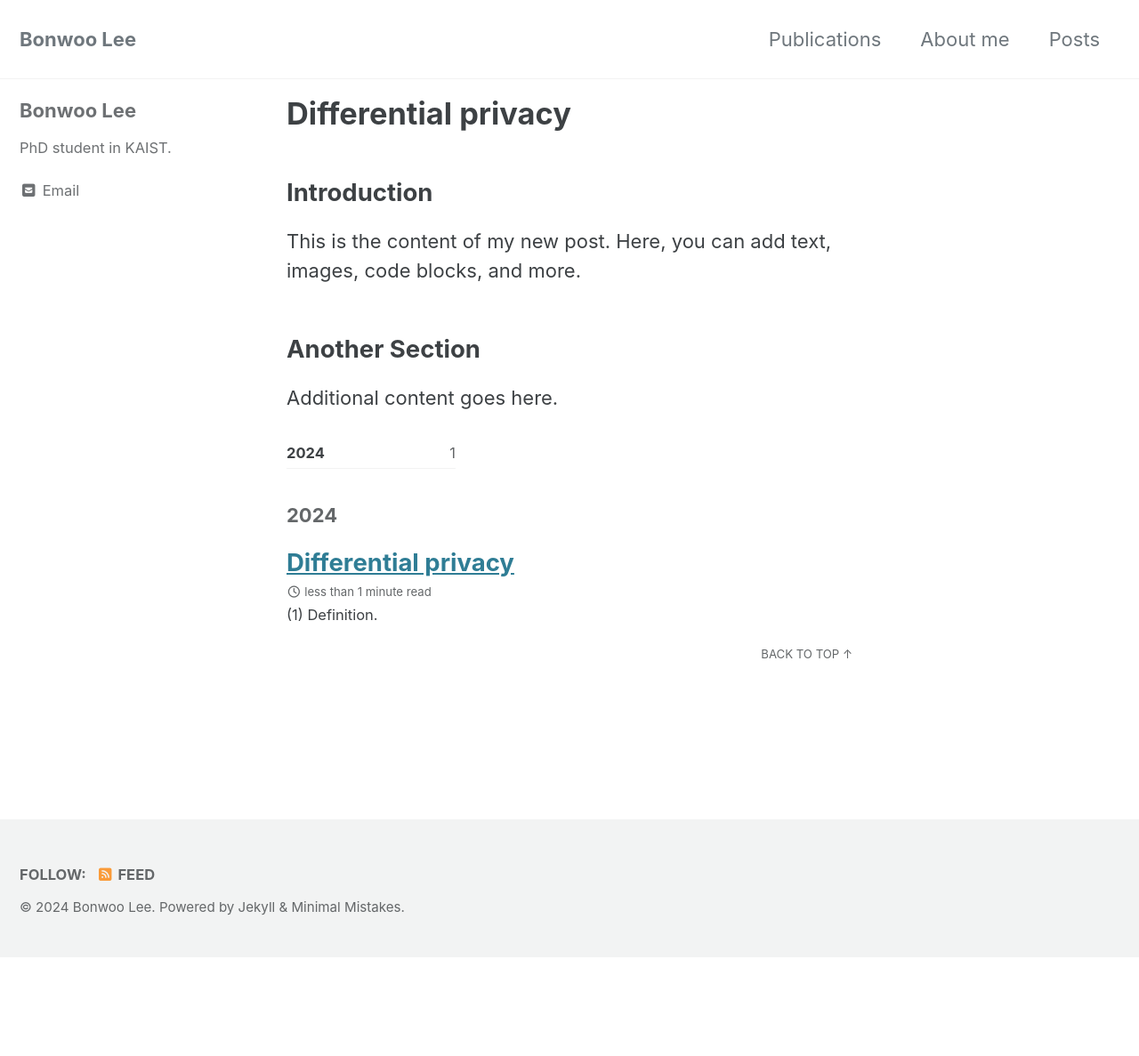
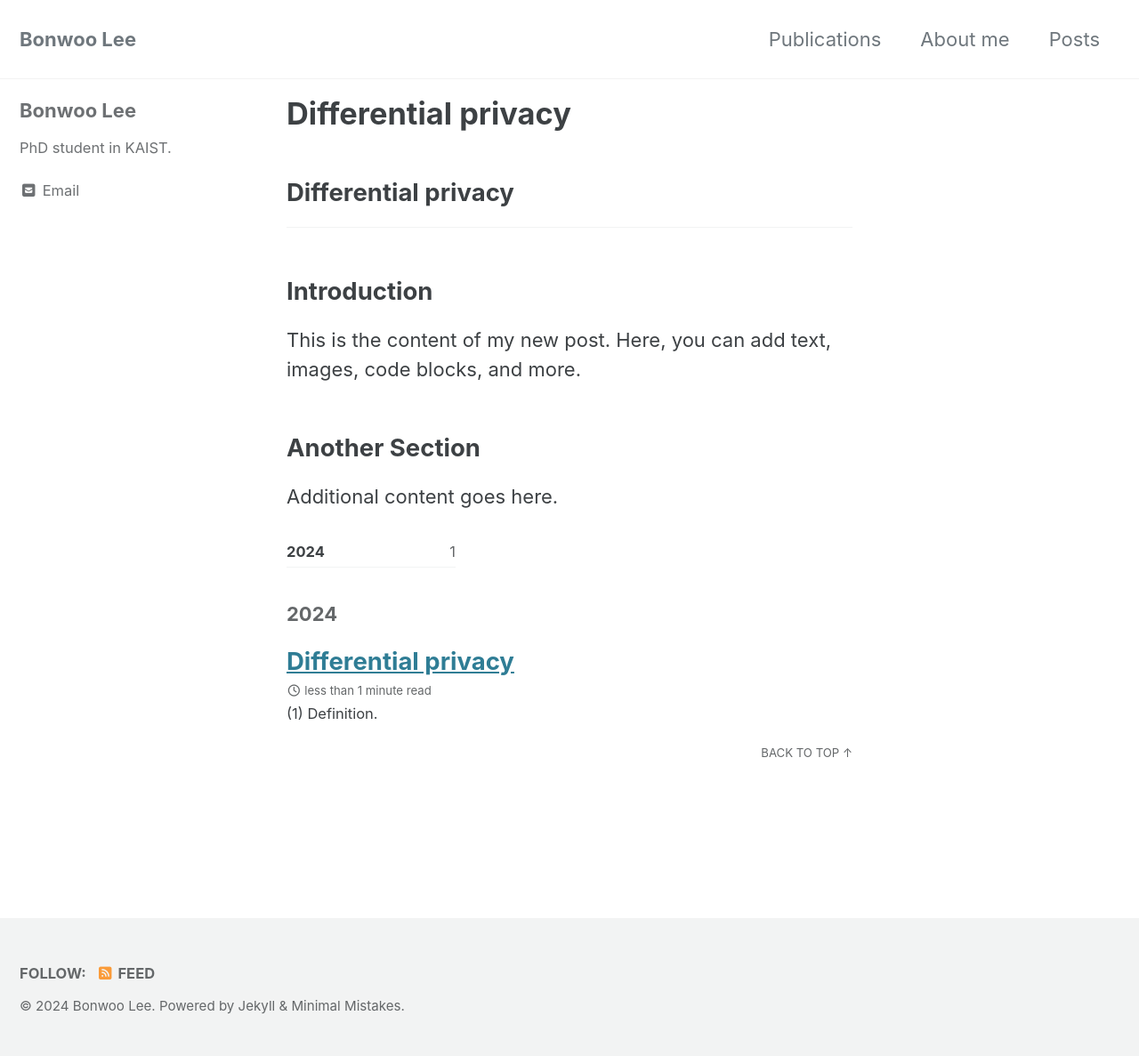
Before and after one commit to righthim/righthim.github.io, a Jekyll site: the page built from _posts/2024-12-29-Differential privacy (definition).md, in a window 1280 px wide. Shown: the whole page at 89% size. Built offline with Jekyll 4.4.1, drawn with Linux system fonts in a browser that asks for light colours; cached includes are drawn as plain includes; before the commit the page ends 1076 px from its top, so only the background shows below that.

Commit message:
Update 2024-12-29-Differential privacy (definition).md

```diff
--- a/_posts/2024-12-29-Differential privacy (definition).md
+++ b/_posts/2024-12-29-Differential privacy (definition).md
@@ -6,6 +6,10 @@ categories: [Posts]
 tags: [DP]
 excerpt: "(1) Definition."
 ---
+
+<h2 class="post-title">{{ page.title }}</h2>
+<hr> <!-- This is the line under the title -->
+
 ## Introduction
 
 This is the content of my new post. Here, you can add text, images, code blocks, and more.
```
